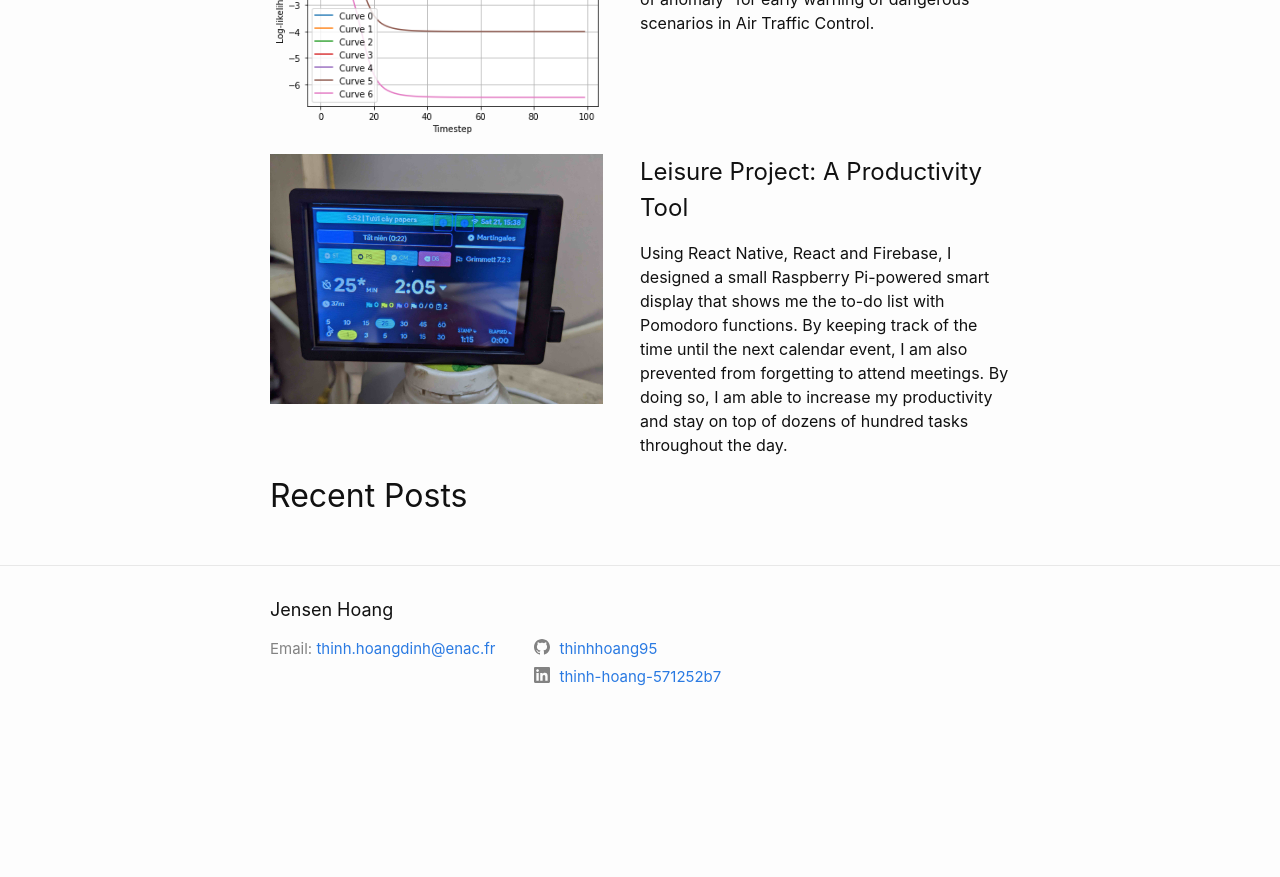
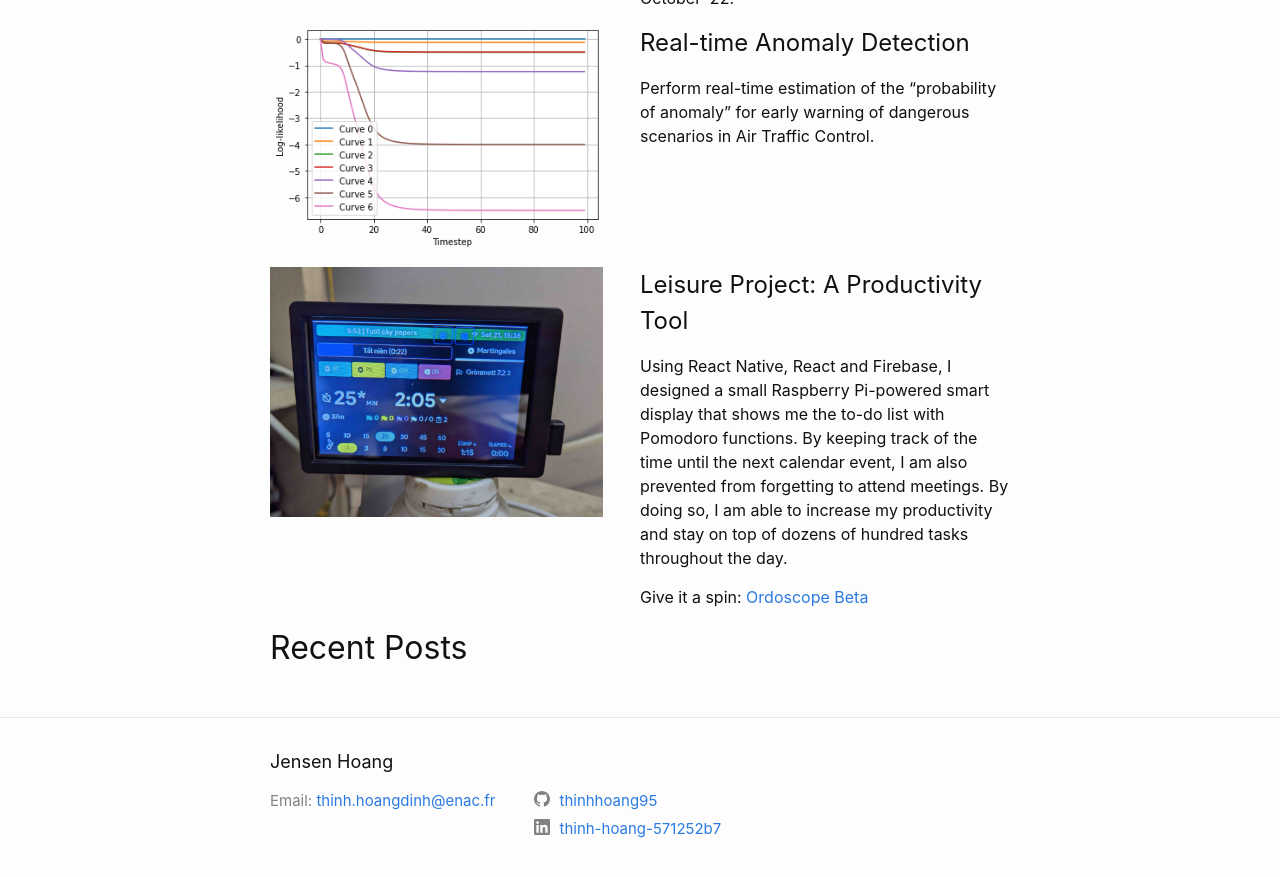
Before and after one commit to thinhhoang95/thinhhoang95.github.io, a Jekyll site: the page built from index.md, in a window 1280 px wide and 900 px high, scrolled down 1725 px. Shown: the top 877 px of the window. Built offline with Jekyll 4.4.1, drawn with Linux system fonts in a browser that asks for light colours; before the commit the page ends 2473 px from its top, so only the background shows below that.

```diff
--- a/index.md
+++ b/index.md
@@ -11,7 +11,7 @@ I am a postdoctoral researcher at the French Civil Aviation University (ENAC) Op
 
 <div style="margin-top: 40px;"></div>
 
-## Contact
+# Contact
 - Email: [thinh.hoangdinh@enac.fr](mailto:thinh.hoangdinh@enac.fr).
 
 {% comment %}
@@ -22,10 +22,12 @@ I am a postdoctoral researcher at the French Civil Aviation University (ENAC) Op
 <span style="color: blue">**I'm available for a Postdoctoral Researcher position from October '23, preferably in the United States, United Kingdom and Australia. My complete CV is [here](cv.pdf).**</span>
 {% endcomment %}
 
-## Research Interests
+# Research Interests
 My doctoral dissertation focused on function approximations and signal processing, specifically applied to vehicle trajectory data. I've also explored sparse optimization, large language models, and theoretical reinforcement learning.
 
 For the moment, I'm current working on the [SESAR's DeepFlow Project](https://www.sesarju.eu/news/eur-26-million-investment-sesar-ju-unveils-new-projects-smarter-air-traffic-management) under guidance of Pr. Daniel DELAHAYE. Our aim is to develop a transparent and interpretable machine learning method to enhance air traffic management.
+
+<div style="margin-top: 40px;"></div>
 
 # Highlight Work
 
@@ -33,9 +35,10 @@ For the moment, I'm current working on the [SESAR's DeepFlow Project](https://ww
 {: .left-50}
 
 ## Helmholtz Model
+{: .right-50}
 The project attempts to leverage the sparse activation patterns of optimization constraints in order to simplify a large optimization problem into many smaller subproblems. This creates an alternative approach to solving the Hamilton-Jacobi-Bellman equation in reinforcement learning. As a result, the Helmholtz model can be used to align the model without the cost of generating a large amount of synthetic data.
 
-<div style="height: 20px"></div>
+<div style="height: 100px"></div>
 {: .right-50}
 
 {: style="clear: both"}
@@ -81,6 +84,9 @@ A European Patent has been filed since October '22.
 Perform real-time estimation of the "probability of anomaly" for early warning of dangerous scenarios in Air Traffic Control.
 {: .right-50}
 
+<div style="height: 80px"></div>
+{: .right-50}
+
 
 {: style="clear: both"}
 
@@ -91,7 +97,8 @@ Perform real-time estimation of the "probability of anomaly" for early warning o
 {: .right-50}
 Using React Native, React and Firebase, I designed a small Raspberry Pi-powered smart display that shows me the to-do list with Pomodoro functions. By keeping track of the time until the next calendar event, I am also prevented from forgetting to attend meetings. By doing so, I am able to increase my productivity and stay on top of dozens of hundred tasks throughout the day.
 {: .right-50}
-
+Give it a spin: [Ordoscope Beta](https://ordoscope.paymemobile.fr)
+{: .right-50}
 {: style="clear: both"}
 
 # Recent Posts
```
